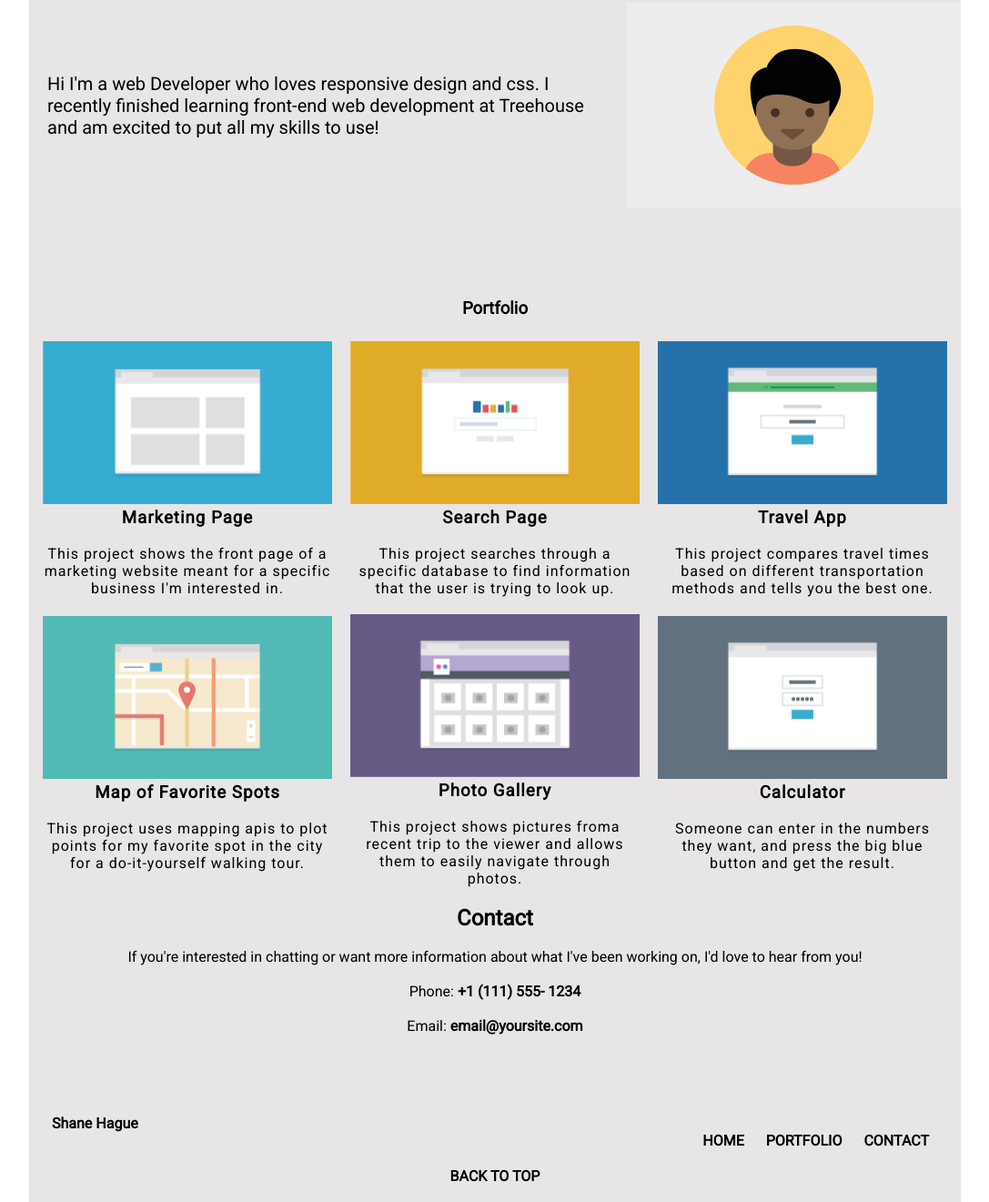
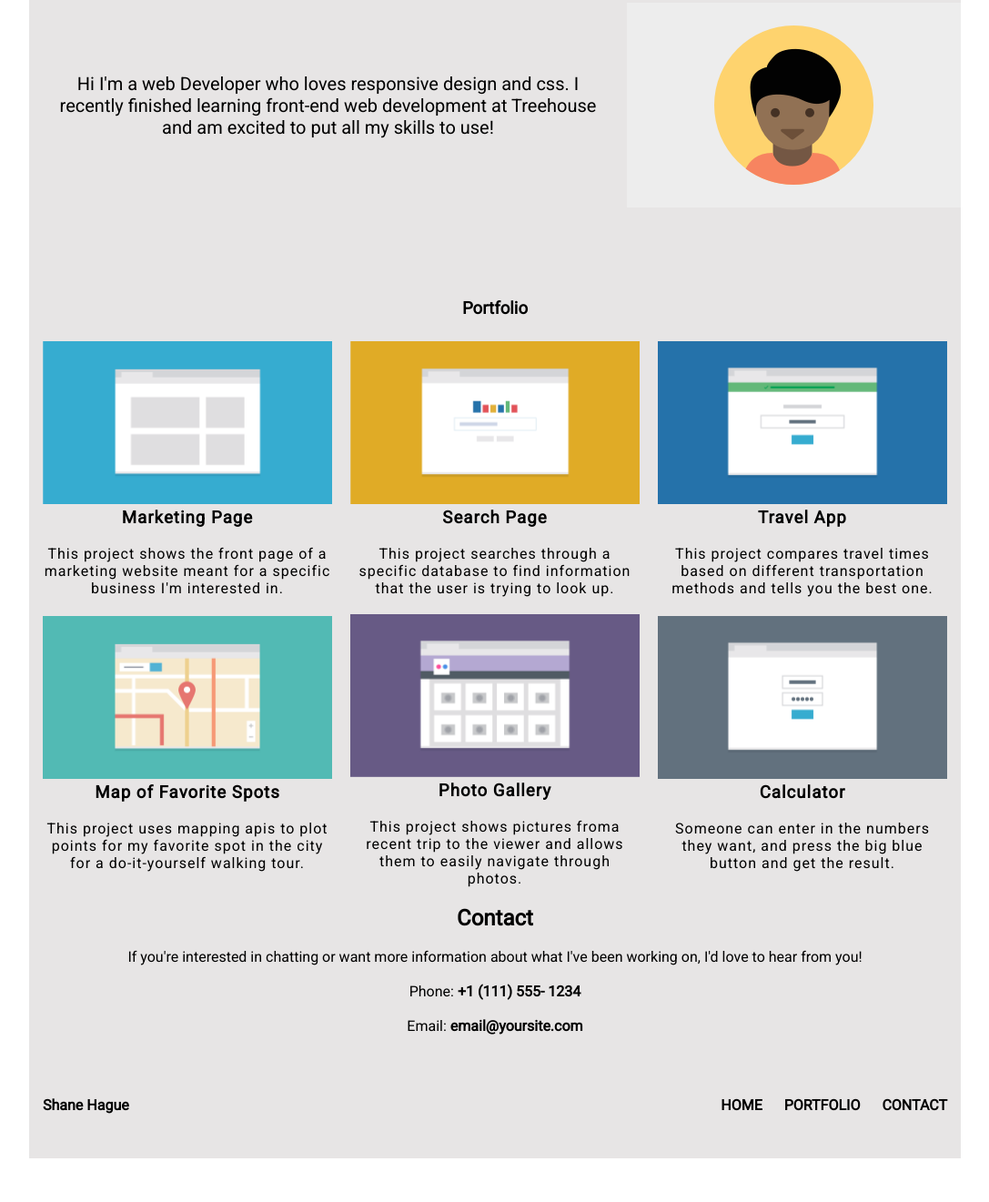
Before and after one commit to ShaneHague/Project-2, a plain HTML site: page Project-2/index.html in a window 1280 px wide. Shown: the part 91-1412 px from the top of the page at 91% size, without its empty margins (96-1183 px from the left). After the commit the page ends 1364 px from the top, so only its background shows below. Drawn offline with Linux system fonts and the light colour scheme.

Commit message:
Updated Back to Top

```diff
--- a/Project-2/css/styles.css
+++ b/Project-2/css/styles.css
@@ -27,7 +27,7 @@
   .bio {
     width: 100%;
     padding: 20px;
-    text-align: left;
+    text-align: center;
     margin: auto;
     font-size: 1.25em;
   }
@@ -204,6 +204,19 @@
     }
   }
 
+  .sub-footer{
+    display: flex;
+    flex-direction: row;
+    align-items: center;
+    justify-content: space-between;
+    padding: 30px 15px;
+  }
+
+  .sub-footer > * {
+    margin: 0;
+  }
+
+
     @media (min-width: 1024px) {
       .col {
         flex-basis: calc(33.333% - 20px);
--- a/Project-2/index.html
+++ b/Project-2/index.html
@@ -86,13 +86,16 @@
     <br>
     <br>
 
+    <div class="sub-footer">
       <h4 class="name">Shane Hague</h4>
       <ul class="footer-nav">
+        <li class="top"><a href="#top"><strong>Back to top</strong></a></li>
         <li class="full"><a href="#top"><strong>Home</strong></a></li>
         <li class="full"><a href="#portfolio"><strong>Portfolio</strong></a></li>
         <li class="full"><a href="#contact"><strong>Contact</strong></a></li>
       </ul>
-     <p><a href="index.html" style="color: black"><strong>Back to top</strong></a></p>
+    </div>
+
      <br>
 </footer>
 </body>
```
Lines whose indentation alone changed are shown as unchanged.
